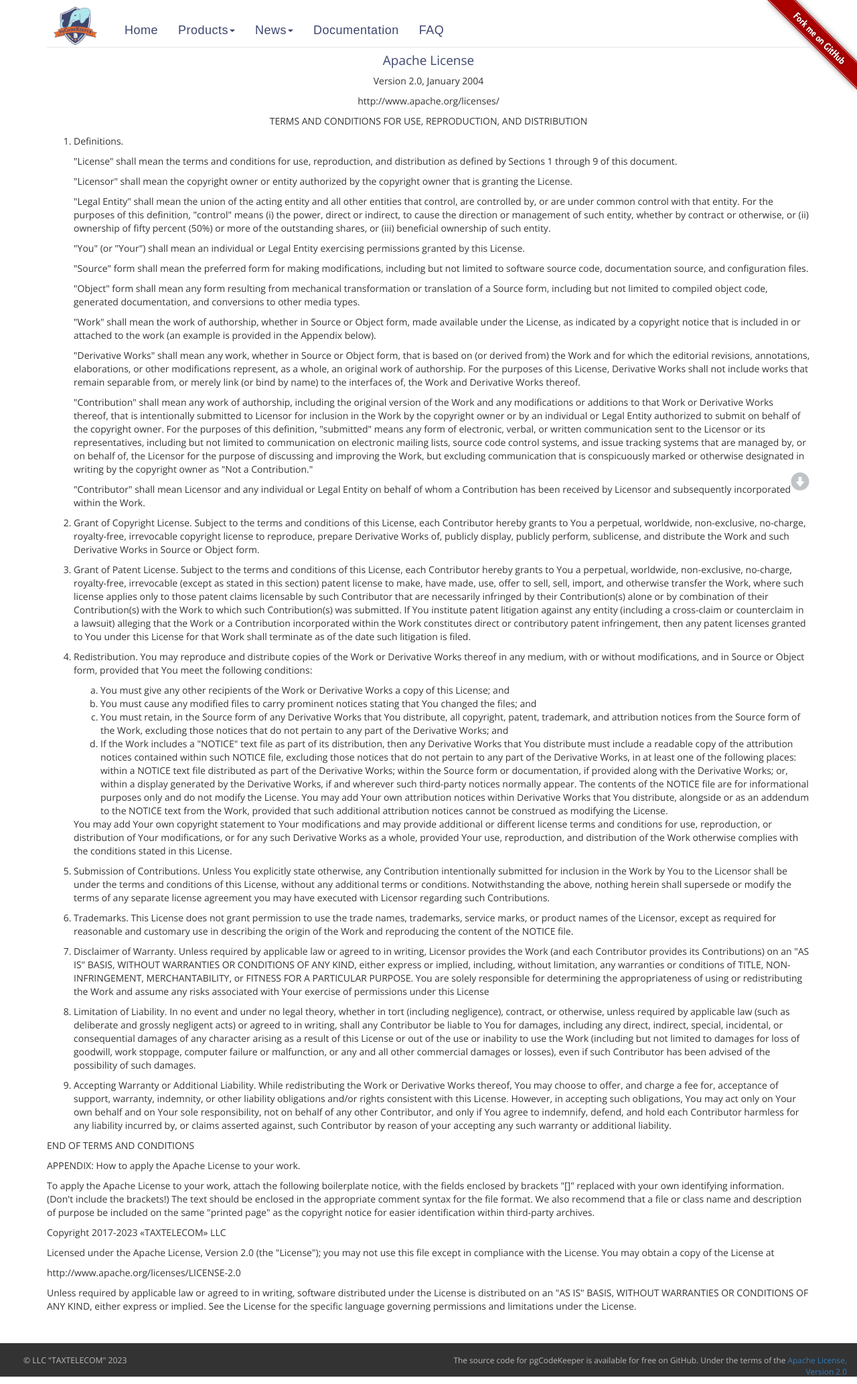
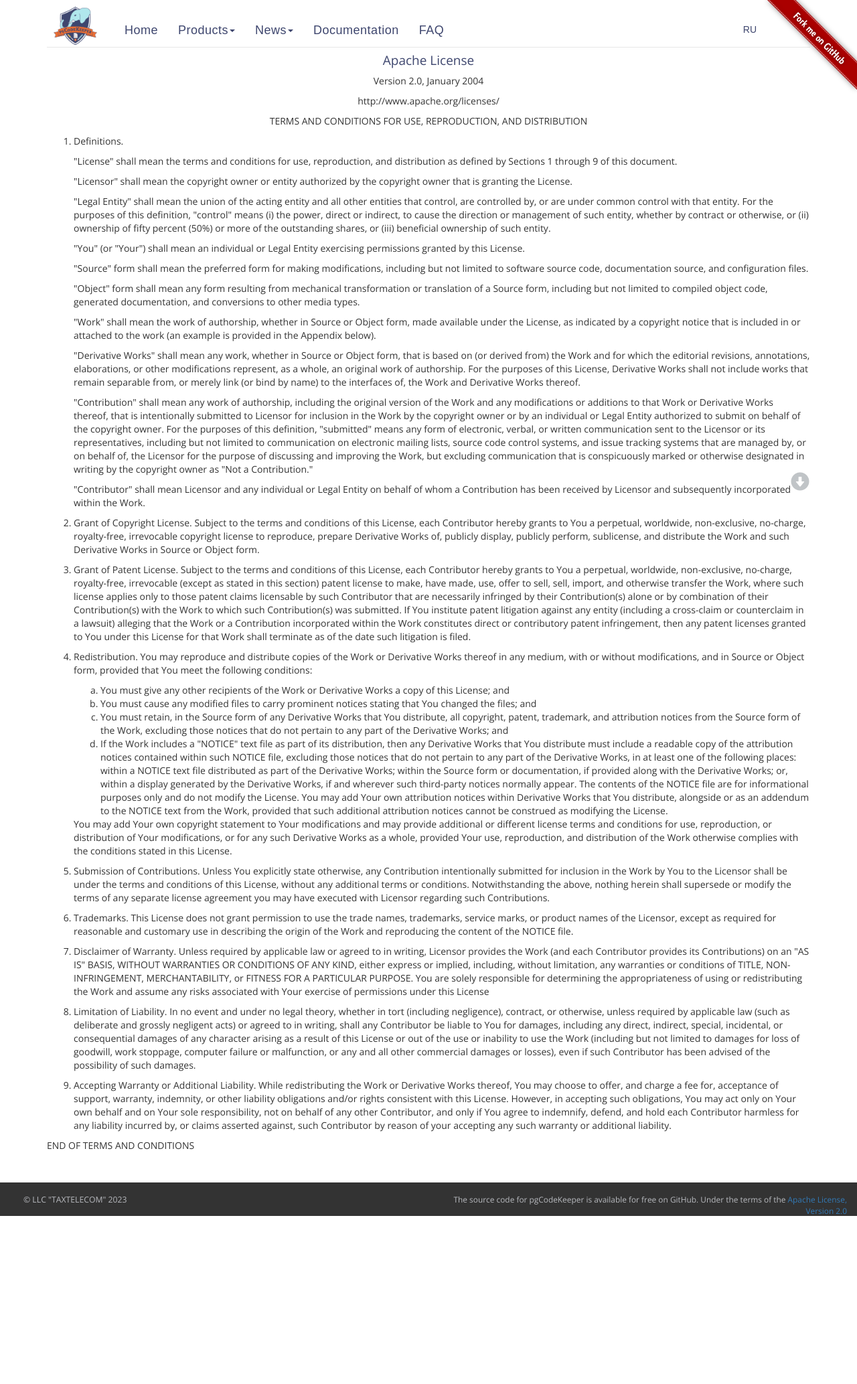
Before and after one commit to pgcodekeeper/pgcodekeeper.github.io, a website: page _src/app/license.html in a window 1280 px wide. Shown: the whole page at 67% size. After the commit the page ends 1827 px from the top, so only its background shows below. Drawn offline with nearby package versions, Linux system fonts and the light colour scheme; files that its build step writes are made by us from their sources; a web font is replaced by a local one.

Commit message:
Added links on header and little fixes (#13)

```diff
--- a/_src/app/css/main.css
+++ b/_src/app/css/main.css
@@ -10,6 +10,14 @@ html, body {
   outline-width: 0 !important;
   outline-style: none;
   outline-color: transparent !important;
+}
+
+.lang {
+  position: absolute;
+  right: 140px;
+  border: 0;
+  color: #3e466e;
+  padding: 10px;
 }
 
 .fork-me {
--- a/_src/app/license.html
+++ b/_src/app/license.html
@@ -3,25 +3,25 @@
 <head>
   <meta charset="utf-8">
   <meta http-equiv="X-UA-Compatible" content="IE=edge">
-  <title>pgCodeKeeper Releases</title>
-  <meta name="description" content="pgCodeKeeper Release Notes">
+  <title>pgCodeKeeper License</title>
+  <meta name="description" content="pgCodeKeeper License">
   <meta name="viewport" content="width=device-width, initial-scale=1">
   <!-- Open Graph data -->
   <meta property="fb:app_id" content="279889809024519">
-  <meta property="og:url" content="http://pgcodekeeper.org/news.html">
+  <meta property="og:url" content="http://pgcodekeeper.org/license.html">
   <meta property="og:image" content="http://pgcodekeeper.org/images/logo1.png">
   <meta property="og:site_name" content="pgCodeKeeper">
-  <meta property="og:title" content="pgCodeKeeper Releases">
-  <meta property="og:description" content="pgCodeKeeper Release Notes">
+  <meta property="og:title" content="pgCodeKeeper License">
+  <meta property="og:description" content="pgCodeKeeper License">
   <!-- Schema.org markup for Google+ -->
-  <meta itemprop="name" content="pgCodeKeeper Releases">
-  <meta itemprop="description" content="pgCodeKeeper Release Notes">
+  <meta itemprop="name" content="pgCodeKeeper License">
+  <meta itemprop="description" content="pgCodeKeeper License">
   <meta itemprop="image" content="http://pgcodekeeper.org/images/logo1.png">
   <!-- Twitter Card data -->
   <meta name="twitter:card" content="summary">
-  <meta name="twitter:site" content="http://pgcodekeeper.org/news.html">
-  <meta name="twitter:title" content="pgCodeKeeper Releases">
-  <meta name="twitter:description" content="pgCodeKeeper Release Notes">
+  <meta name="twitter:site" content="http://pgcodekeeper.org/license.html">
+  <meta name="twitter:title" content="pgCodeKeeper License">
+  <meta name="twitter:description" content="pgCodeKeeper License">
   <meta name="twitter:image" content="http://pgcodekeeper.org/images/logo1.png">
   <link rel="icon" type="image/png" href="/images/favicon-16x16.png" sizes="16x16">
   <link rel="icon" type="image/png" href="/images/favicon-32x32.png" sizes="32x32">
@@ -36,47 +36,7 @@
   <![endif]-->
 
   <!-- header -->
-  <nav class="navbar-default navbar-fixed-top" role="navigation">
-    <a href="https://github.com/pgcodekeeper/pgcodekeeper"><img class="fork-me" src="/images/fork-me.png" alt="Fork me on GitHub"></a>
-
-    <div class="container">
-      <div class="navbar-header">
-        <button type="button" class="navbar-toggle collapsed" data-toggle="collapse" data-target=".navbar-collapse"
-                aria-expanded="false" aria-controls="navbar">
-          <span class="sr-only">Toggle navigation</span>
-          <span class="icon-bar"></span>
-          <span class="icon-bar"></span>
-          <span class="icon-bar"></span>
-        </button>
-        <a class="navbar-brand" href="/#home">
-          <img class="media-object brand-image" src="/images/logo.png" alt="logo">
-        </a>
-      </div>
-      <div id="navbar" class="navbar-collapse collapse">
-        <ul class="nav navbar-nav navbar-left main-menu">
-          <li><a href="/#home">Home</a></li>
-          <li class="dropdown"><a href="#" class="dropdown-toggle" data-toggle="dropdown">Products<b class="caret"></b></a>
-            <ul class="dropdown-menu">
-              <li><a href="/index.html">pgCodeKeeper</a></li>
-              <li><a href="/pgsqlblocks.html">pgSqlBlocks</a></li>
-            </ul>
-          </li>
-          <li class="dropdown"><a href="#" class="dropdown-toggle" data-toggle="dropdown">News<b class="caret"></b></a>
-            <ul class="dropdown-menu">
-              <li><a href="/news.html">News</a></li>
-              <li><a href="/articles.html">Articles</a></li>
-            </ul>
-          </li>
-          <!--
-            Temporary commented out while a user documntation is out of date.
-          <li><a href="/doc/">User manual</a></li>
-          -->
-          <li><a href="https://pgcodekeeper.readthedocs.io" target="_blank">Documentation</a></li>
-          <li><a href="/faq.html">FAQ</a></li>
-        </ul>
-      </div>
-    </div>
-  </nav>
+  //= templates/partials/header.html
   <!-- /header -->
 
   <div id="release-block" class="container license">
@@ -236,25 +196,6 @@
    </ol>
 
     <p>END OF TERMS AND CONDITIONS</p>
-    <p>APPENDIX: How to apply the Apache License to your work.</p>
-    <p>To apply the Apache License to your work, attach the following
-      boilerplate notice, with the fields enclosed by brackets "[]"
-      replaced with your own identifying information. (Don't include
-      the brackets!)  The text should be enclosed in the appropriate
-      comment syntax for the file format. We also recommend that a
-      file or class name and description of purpose be included on the
-      same "printed page" as the copyright notice for easier
-      identification within third-party archives.</p>
-    <p>Copyright 2017-2023 «TAXTELECOM»  LLC</p>
-    <p>Licensed under the Apache License, Version 2.0 (the "License");
-      you may not use this file except in compliance with the License.
-      You may obtain a copy of the License at</p>
-    <p>http://www.apache.org/licenses/LICENSE-2.0</p>
-    <p>Unless required by applicable law or agreed to in writing, software
-      distributed under the License is distributed on an "AS IS" BASIS,
-      WITHOUT WARRANTIES OR CONDITIONS OF ANY KIND, either express or implied.
-      See the License for the specific language governing permissions and
-      limitations under the License.</p>
   </div>
 
   <div class="go-up" title="Up" id='ToTop'><span class="glyphicon glyphicon-circle-arrow-up"></span></div>
--- a/_src/app/templates/partials/header.html
+++ b/_src/app/templates/partials/header.html
@@ -1,4 +1,5 @@
 <nav class="navbar-default navbar-fixed-top" role="navigation">
+  <a class="lang main-menu" href="https://pgcodekeeper.ru">RU</a>
   <a href="https://github.com/pgcodekeeper/pgcodekeeper"><img class="fork-me" src="/images/fork-me.png" alt="Fork me on GitHub"></a>
 
   <div class="container">
```
Also changed, not shown: _src/app/pgsqlblocks.html (+1 -1 lines), _src/app/templates/partials/how-to-install.html (+1 -1 lines), articles.html (+1 -0 lines), faq.html (+1 -0 lines), index.html (+2 -1 lines), license.html (+11 -29 lines), news.html (+1 -0 lines), pgsqlblocks-article.html (+1 -0 lines), pgsqlblocks.html (+2 -1 lines), pgsqlblocks/index.html (+2 -1 lines), product-list.html (+1 -0 lines), the-article.html (+1 -0 lines), video-tutorial-article.html (+1 -0 lines), _src/app/templates/partials/footer.html (line endings or trailing spaces), 1 more files.
